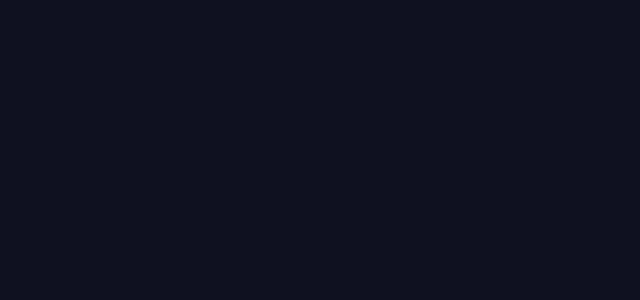
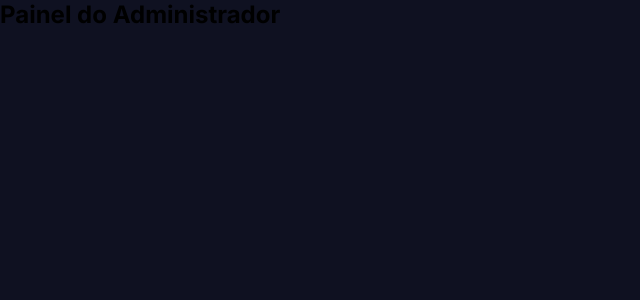
Before and after one commit to Kauapy/eventify, a React (Create React App) app: page /admin in a window 1280 px wide. Before the commit this address had no page. Shown: the top 300 px of the page, without its empty margins (0-640 px from the left). Built offline with nearby package versions, Linux system fonts and the light colour scheme.

Commit message:
Adicionar componente AdminDashboard e configurar rotas no App; incluir arquivo de estilo AdminDashboard.css

```diff
--- a/src/App.js
+++ b/src/App.js
@@ -3,6 +3,7 @@ import Login from "./componentes/LoginPage/Login.jsx";
 import { BrowserRouter, Routes, Route, Navigate } from "react-router-dom";
 import Home from "./componentes/Home/Home.jsx";
 import Register from "./componentes/Register/Register.jsx";
+import AdminDashboard from "./componentes/Home/AdminDashboard.jsx";
 
 function App() {
   return (
@@ -13,6 +14,7 @@ function App() {
           <Route path="/login" element={<Login></Login>}/>
           <Route path="/register" element={<Register></Register>}/>
           <Route path="/home" element={<Home></Home>}/>
+          <Route path="/admin" element={<AdminDashboard></AdminDashboard>}></Route>
         </Routes>
       </div>
     </BrowserRouter>
--- a/src/componentes/Home/AdminDashboard.jsx
+++ b/src/componentes/Home/AdminDashboard.jsx
@@ -1,4 +1,5 @@
 import React from 'react'
+import "./AdminDashboard.css";
 
 function AdminDashboard() {
 
--- a/src/componentes/Home/Home.jsx
+++ b/src/componentes/Home/Home.jsx
@@ -1,6 +1,6 @@
 import React, { useState } from "react";
 import "./Home.css";
-import { Link, useNavigate } from "react-router-dom";
+import { Link, useNavigate, navigate } from "react-router-dom";
 import AdminDashboard from "./AdminDashboard";
 
 function Home() {
```
Also changed, not shown: src/componentes/Home/AdminDashboard.css (added).
